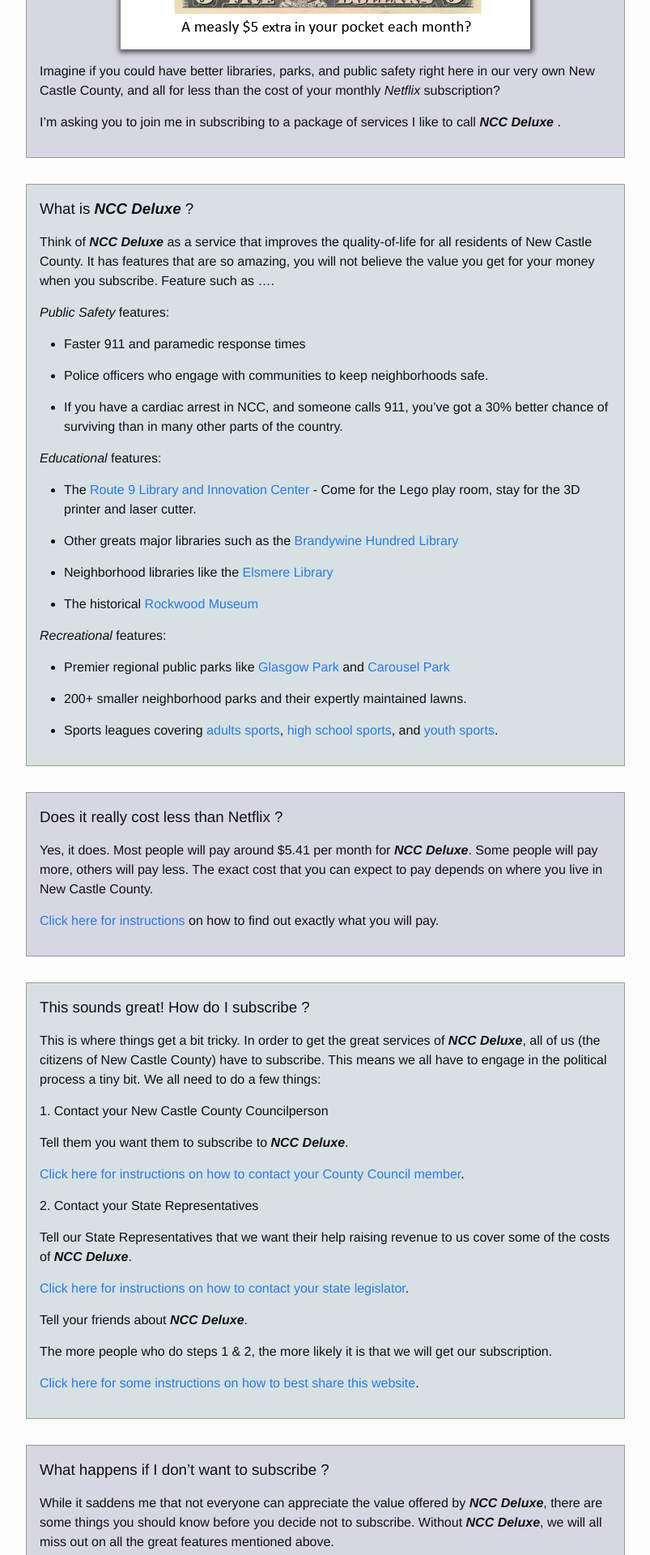
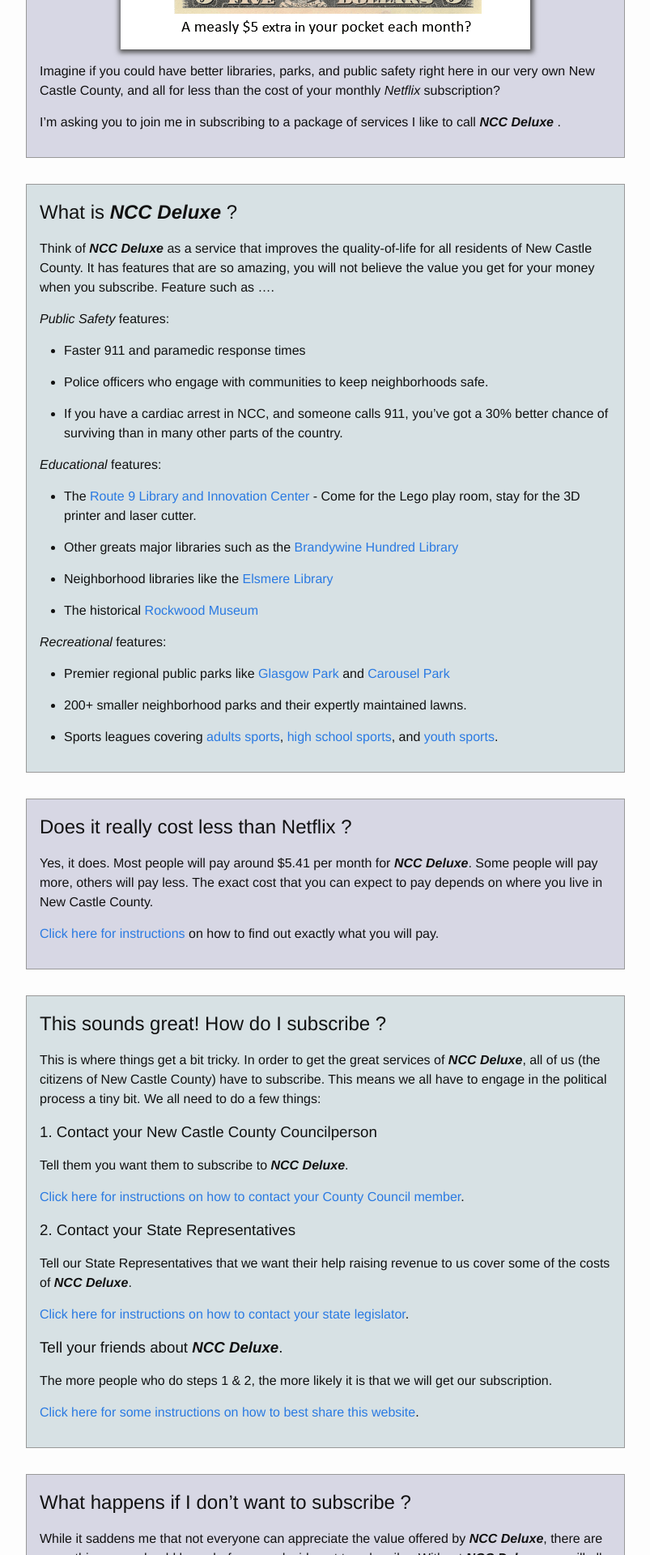
Before and after one commit to wstabosz/nccsos, a Jekyll site: the page built from index.markdown, in a window 1280 px wide. Shown: the part 895-2815 px from the top of the page at 81% size, without its empty margins (238-1041 px from the left). Built offline with Jekyll 4.4.1, drawn with Linux system fonts in a browser that asks for light colours.

```diff
--- a/index.markdown
+++ b/index.markdown
@@ -18,7 +18,7 @@ I'm asking you to join me in subscribing to a package of services I like to call
 </div>
 <div markdown="1" class="zebra">
 
-### What is ***NCC Deluxe*** ?
+## What is ***NCC Deluxe*** ?
 
 Think of ***NCC Deluxe*** as a service that improves the quality-of-life for all residents of New Castle County. It has features that are so amazing, you will not believe the value you get for your money when you subscribe. Feature such as ….
 
@@ -51,7 +51,7 @@ Think of ***NCC Deluxe*** as a service that improves the quality-of-life for all
 </div>
 <div markdown="1" class="zebra">
 
-### Does it really cost less than Netflix ?
+## Does it really cost less than Netflix ?
 
 Yes, it does. Most people will pay around $5.41 per month for ***NCC Deluxe***. Some people will pay more, others will pay less. The exact cost that you can expect to pay depends on where you live in New Castle County.
 
@@ -60,21 +60,21 @@ Yes, it does. Most people will pay around $5.41 per month for ***NCC Deluxe***.
 </div>
 <div markdown="1" class="zebra">
 
-### This sounds great! How do I subscribe ?
+## This sounds great! How do I subscribe ?
 
 This is where things get a bit tricky. In order to get the great services of ***NCC Deluxe***, all of us (the citizens of New Castle County) have to subscribe. This means we all have to engage in the political process a tiny bit. We all need to do a few things:
 
-#### 1. Contact your New Castle County Councilperson
+### 1. Contact your New Castle County Councilperson
 Tell them you want them to subscribe to ***NCC Deluxe***.
 
 [Click here for instructions on how to contact your County Council member](/contact-your-ncc-council-member).
 
-#### 2. Contact your State Representatives
+### 2. Contact your State Representatives
 Tell our State Representatives that we want their help raising revenue to us cover some of the costs of ***NCC Deluxe***.
 
 [Click here for instructions on how to contact your state legislator](/contact-your-state-legislature).
 
-#### Tell your friends about ***NCC Deluxe***.
+### Tell your friends about ***NCC Deluxe***.
 The more people who do steps 1 & 2, the more likely it is that we will get our subscription.
 
 [Click here for some instructions on how to best share this website](/help-save-our-services).
@@ -82,7 +82,7 @@ The more people who do steps 1 & 2, the more likely it is that we will get our s
 </div>
 <div markdown="1" class="zebra">
 
-### What happens if I don't want to subscribe ?
+## What happens if I don't want to subscribe ?
 
 While it saddens me that not everyone can appreciate the value offered by ***NCC Deluxe***, there are some things you should know before you decide not to subscribe. Without ***NCC Deluxe***, we will all miss out on all the great features mentioned above.
 
```
